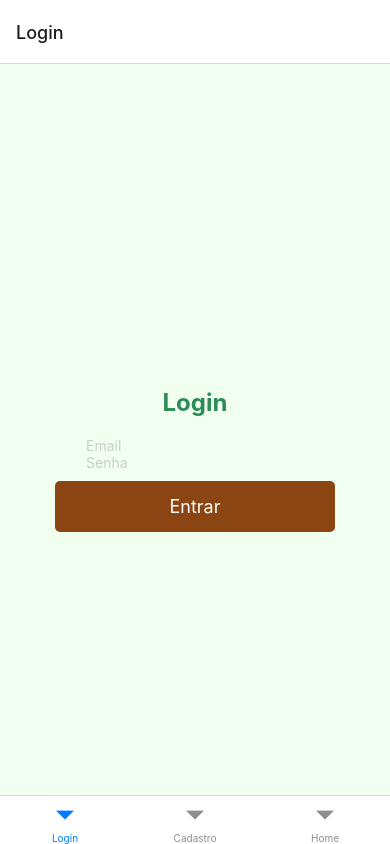
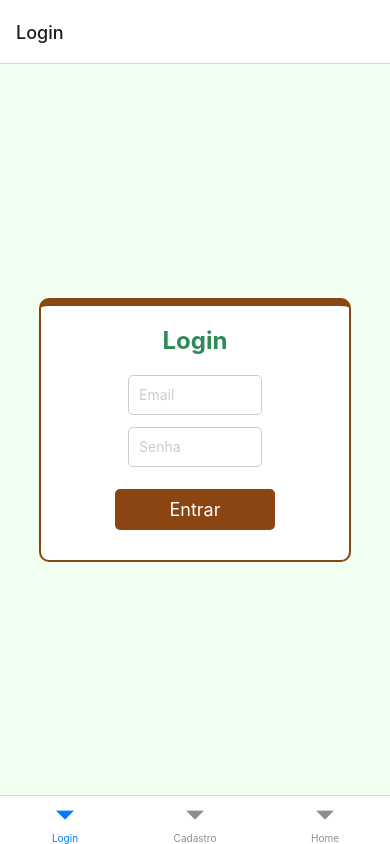
Before and after one commit to Gustavo4586/Fabrica_de_Eventos, a React Native app in the folder FRONTEND/: screen /AuthTabs in a window 390 px wide. Built offline with nearby package versions, Linux system fonts and the light colour scheme.

Commit message:
commit rapido7

```diff
--- a/FRONTEND/src/screens/EVENTOS.tsx
+++ b/FRONTEND/src/screens/EVENTOS.tsx
@@ -1,6 +1,5 @@
 import React, { useState } from 'react';
 import { StyleSheet, Text, View, TextInput, Button, FlatList, Alert, TouchableOpacity } from 'react-native';
-import globalStyles from '../styles/styles';
 
 interface Event {
   id: string;
@@ -59,22 +58,23 @@ export default function EVENTOS() {
   };
 
   return (
-    <View style={globalStyles.container}>
-      <Text style={globalStyles.mainTitle}>Gerenciamento de Eventos</Text>
+    <View style={styles.container}>
+      <View style={styles.eventBox}>
+        <Text style={styles.title}>Gerenciamento de Eventos</Text>
         <TextInput
-        style={globalStyles.input}
+          style={styles.input}
           placeholder="Nome do Evento"
           value={name}
           onChangeText={setName}
         />
         <TextInput
-        style={globalStyles.input}
+          style={styles.input}
           placeholder="Data do Evento"
           value={date}
           onChangeText={setDate}
         />
         {editingEvent ? (
-        <View style={globalStyles.buttonContainer}>
+          <View style={styles.buttonContainer}>
             <Button title="Atualizar" onPress={updateEvent} />
             <Button title="Cancelar" onPress={cancelEditing} color="red" />
           </View>
@@ -85,10 +85,10 @@ export default function EVENTOS() {
           data={events}
           keyExtractor={(event) => event.id}
           renderItem={({ item }) => (
-          <View style={globalStyles.itemContainer}>
-            <Text style={globalStyles.itemText}>{item.name}</Text>
-            <Text style={globalStyles.itemText}>{item.date}</Text>
-            <View style={globalStyles.itemButtons}>
+            <View style={styles.itemContainer}>
+              <Text style={styles.itemText}>{item.name}</Text>
+              <Text style={styles.itemText}>{item.date}</Text>
+              <View style={styles.itemButtons}>
                 <Button title="Editar" onPress={() => startEditing(item)} />
                 <Button title="Excluir" onPress={() => deleteEvent(item.id)} color="red" />
               </View>
@@ -96,5 +96,62 @@ export default function EVENTOS() {
           )}
         />
       </View>
+    </View>
   );
 }
+
+const styles = StyleSheet.create({
+  container: {
+    flex: 1,
+    backgroundColor: '#F0FFF0',
+    alignItems: 'center',
+    justifyContent: 'center',
+    padding: 20,
+  },
+  eventBox: {
+    width: '90%',
+    padding: 20,
+    backgroundColor: '#FFFFFF',
+    borderRadius: 10,
+    borderWidth: 2,
+    borderColor: '#8B4513',
+    borderTopWidth: 8,
+    alignItems: 'center',
+  },
+  title: {
+    fontSize: 24,
+    fontWeight: 'bold',
+    color: '#2E8B57',
+    marginBottom: 20,
+  },
+  input: {
+    width: '100%',
+    height: 40,
+    borderColor: '#ccc',
+    borderWidth: 1,
+    marginBottom: 12,
+    paddingHorizontal: 10,
+    borderRadius: 5,
+  },
+  buttonContainer: {
+    flexDirection: 'row',
+    justifyContent: 'space-between',
+    width: '100%',
+    marginBottom: 12,
+  },
+  itemContainer: {
+    flexDirection: 'row',
+    justifyContent: 'space-between',
+    alignItems: 'center',
+    width: '100%',
+    padding: 10,
+    borderBottomColor: '#ccc',
+    borderBottomWidth: 1,
+  },
+  itemText: {
+    fontSize: 18,
+  },
+  itemButtons: {
+    flexDirection: 'row',
+  },
+});
--- a/FRONTEND/src/screens/Login.tsx
+++ b/FRONTEND/src/screens/Login.tsx
@@ -1,8 +1,7 @@
 import React, { useState } from 'react';
-import { Text, TextInput, View, TouchableOpacity, Alert } from 'react-native';
+import { Text, TextInput, View, TouchableOpacity, Alert, StyleSheet, Dimensions } from 'react-native';
 import { useNavigation } from '@react-navigation/native';
 import { StackNavigationProp } from '@react-navigation/stack';
-import globalStyles from '../styles/styles';
 
 type RootStackParamList = {
   AuthenticatedTabs: undefined;
@@ -43,10 +42,11 @@ export default function Login() {
   };
 
   return (
-    <View style={globalStyles.container}>
-      <Text style={globalStyles.mainTitle}>Login</Text>
+    <View style={styles.container}>
+      <View style={styles.loginBox}>
+        <Text style={styles.title}>Login</Text>
         <TextInput
-        style={globalStyles.input}
+          style={styles.input}
           placeholder="Email"
           placeholderTextColor="#ccc"
           value={email}
@@ -54,16 +54,68 @@ export default function Login() {
           keyboardType="email-address"
         />
         <TextInput
-        style={globalStyles.input}
+          style={styles.input}
           placeholder="Senha"
           placeholderTextColor="#ccc"
           value={password}
           onChangeText={setPassword}
           secureTextEntry
         />
-      <TouchableOpacity style={globalStyles.button} onPress={handleLogin}>
-        <Text style={globalStyles.buttonText}>Entrar</Text>
+        <TouchableOpacity style={styles.button} onPress={handleLogin}>
+          <Text style={styles.buttonText}>Entrar</Text>
         </TouchableOpacity>
+      </View>
     </View>
   );
 }
+
+const { width } = Dimensions.get('window');
+const loginBoxWidth = width * 0.8;  // 80% da largura da tela
+
+const styles = StyleSheet.create({
+  container: {
+    flex: 1,
+    backgroundColor: '#F0FFF0',
+    alignItems: 'center',
+    justifyContent: 'center',
+    padding: 20,
+  },
+  loginBox: {
+    width: loginBoxWidth,
+    padding: 20,
+    backgroundColor: '#FFFFFF',
+    borderRadius: 10,
+    borderWidth: 2,
+    borderColor: '#8B4513',
+    borderTopWidth: 8,
+    alignItems: 'center',
+  },
+  title: {
+    fontSize: 24,
+    fontWeight: 'bold',
+    color: '#2E8B57',
+    marginBottom: 20,
+  },
+  input: {
+    width: '50%',  // Ajusta a largura dos campos de entrada
+    height: 40,
+    borderColor: '#ccc',
+    borderWidth: 1,
+    marginBottom: 12,
+    paddingHorizontal: 10,
+    borderRadius: 5,
+  },
+  button: {
+    backgroundColor: '#8B4513',
+    padding: 10,
+    marginVertical: 10,
+    borderRadius: 5,
+    width: '60%',
+    alignItems: 'center',
+  },
+  buttonText: {
+    color: '#FFFFFF',
+    fontSize: 18,
+    textAlign: 'center',
+  },
+});
```
Lines whose indentation alone changed are shown as unchanged.
